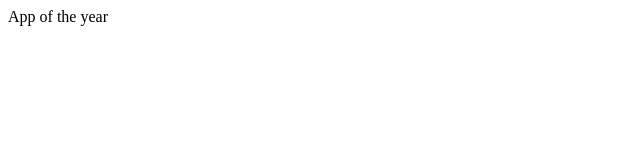
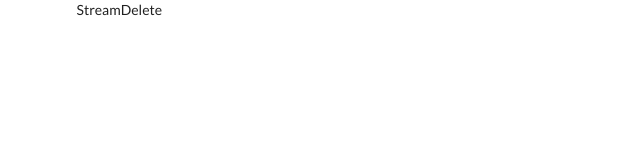
Before and after one commit to bigdub3298/Stream, a React (Create React App) app in the folder client/: page /stream/delete in a window 1280 px wide. Shown: the top 160 px of the page, without its empty margins (0-640 px from the left). Built offline with nearby package versions, Linux system fonts and the light colour scheme.

Commit message:
set up application routes

```diff
--- a/client/public/index.html
+++ b/client/public/index.html
@@ -24,6 +24,10 @@
       work correctly both with client-side routing and a non-root public URL.
       Learn how to configure a non-root public URL by running `npm run build`.
     -->
+    <link
+      rel="stylesheet"
+      href="//cdn.jsdelivr.net/npm/semantic-ui@2.4.2/dist/semantic.min.css"
+    />
     <title>React App</title>
   </head>
   <body>
--- a/client/src/components/App.js
+++ b/client/src/components/App.js
@@ -1,5 +1,23 @@
 import React from "react";
+import { BrowserRouter, Route } from "react-router-dom";
+import StreamCreate from "./streams/StreamCreate";
+import StreamEdit from "./streams/StreamEdit";
+import StreamDelete from "./streams/StreamDelete";
+import StreamList from "./streams/StreamList";
+import StreamShow from "./streams/StreamShow";
 
 export default function App() {
-  return <div>App of the year</div>;
+  return (
+    <div className="ui container">
+      <BrowserRouter>
+        <div>
+          <Route path="/" exact component={StreamList} />
+          <Route path="/stream/new" exact component={StreamCreate} />
+          <Route path="/stream/delete" exact component={StreamDelete} />
+          <Route path="/stream/edit" exact component={StreamEdit} />
+          <Route path="/stream/show" exact component={StreamShow} />
+        </div>
+      </BrowserRouter>
+    </div>
+  );
 }
--- /dev/null
+++ b/client/src/components/streams/StreamCreate.js
@@ -0,0 +1,5 @@
+import React from "react";
+
+export default function StreamCreate() {
+  return <div>StreamCreate</div>;
+}
--- /dev/null
+++ b/client/src/components/streams/StreamDelete.js
@@ -0,0 +1,5 @@
+import React from "react";
+
+export default function StreamDelete() {
+  return <div>StreamDelete</div>;
+}
--- /dev/null
+++ b/client/src/components/streams/StreamEdit.js
@@ -0,0 +1,5 @@
+import React from "react";
+
+export default function StreamEdit() {
+  return <div>StreamEdit</div>;
+}
--- /dev/null
+++ b/client/src/components/streams/StreamList.js
@@ -0,0 +1,5 @@
+import React from "react";
+
+export default function StreamList() {
+  return <div>StreamList</div>;
+}
--- /dev/null
+++ b/client/src/components/streams/StreamShow.js
@@ -0,0 +1,5 @@
+import React from "react";
+
+export default function StreamShow() {
+  return <div>StreamShow</div>;
+}
```
